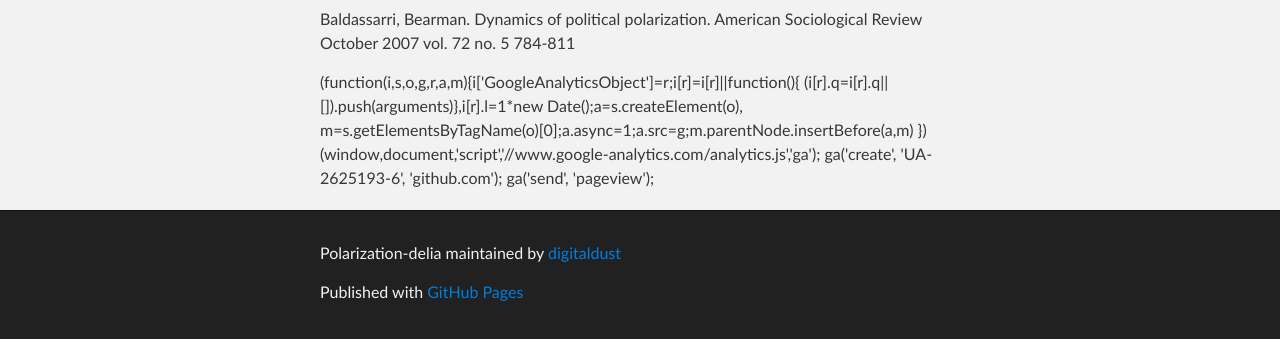
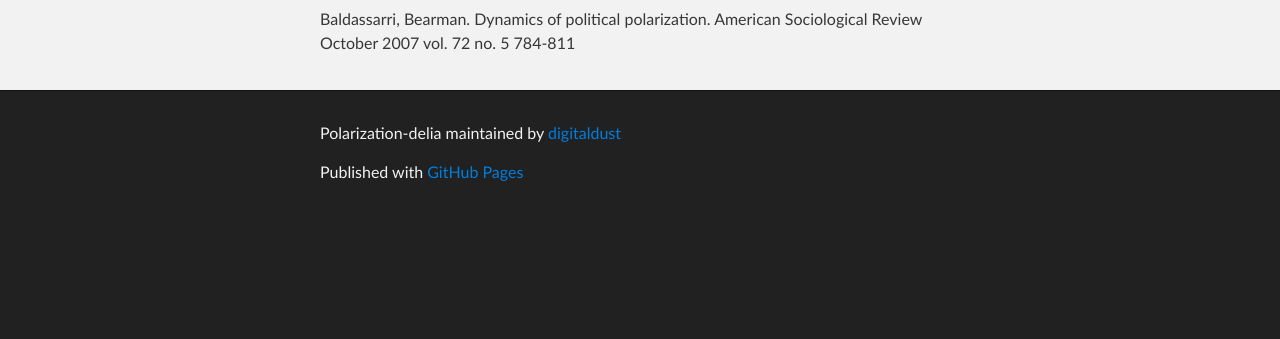
Before and after one commit to digitaldust/polarization-delia, a plain HTML site: page index.html in a window 1280 px wide. Shown: the part 371-710 px from the top of the page. Drawn offline with Linux system fonts and the light colour scheme.

```diff
--- a/index.html
+++ b/index.html
@@ -36,17 +36,6 @@
 <h1></h1>
 
 <p>Baldassarri, Bearman. Dynamics of political polarization. American Sociological Review October 2007 vol. 72 no. 5 784-811</p>
-
-
-  (function(i,s,o,g,r,a,m){i['GoogleAnalyticsObject']=r;i[r]=i[r]||function(){
-  (i[r].q=i[r].q||[]).push(arguments)},i[r].l=1*new Date();a=s.createElement(o),
-  m=s.getElementsByTagName(o)[0];a.async=1;a.src=g;m.parentNode.insertBefore(a,m)
-  })(window,document,'script','//www.google-analytics.com/analytics.js','ga');
-
-  ga('create', 'UA-2625193-6', 'github.com');
-  ga('send', 'pageview');
-
-
       </section>
     </div>
 
--- a/params.json
+++ b/params.json
@@ -1 +1 @@
-{"name":"Polarization-delia","tagline":"Baldassarri, Bearman. Dynamics of political polarization. American Sociological Review October 2007 vol. 72 no. 5 784-811","body":"### polarization-delia\r\n==================\r\n\r\nBaldassarri, Bearman. Dynamics of political polarization. American Sociological Review October 2007 vol. 72 no. 5 784-811\r\n\r\n<script>\r\n  (function(i,s,o,g,r,a,m){i['GoogleAnalyticsObject']=r;i[r]=i[r]||function(){\r\n  (i[r].q=i[r].q||[]).push(arguments)},i[r].l=1*new Date();a=s.createElement(o),\r\n  m=s.getElementsByTagName(o)[0];a.async=1;a.src=g;m.parentNode.insertBefore(a,m)\r\n  })(window,document,'script','//www.google-analytics.com/analytics.js','ga');\r\n\r\n  ga('create', 'UA-2625193-6', 'github.com');\r\n  ga('send', 'pageview');\r\n\r\n</script>","google":"UA-2625193-6","note":"Don't delete this file! It's used internally to help with page regeneration."}
+{"name":"Polarization-delia","tagline":"Baldassarri, Bearman. Dynamics of political polarization. American Sociological Review October 2007 vol. 72 no. 5 784-811","body":"### polarization-delia\r\n==================\r\n\r\nBaldassarri, Bearman. Dynamics of political polarization. American Sociological Review October 2007 vol. 72 no. 5 784-811\r\n","google":"UA-2625193-6","note":"Don't delete this file! It's used internally to help with page regeneration."}
```
